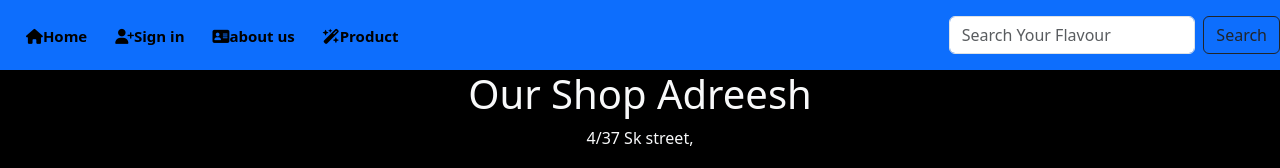
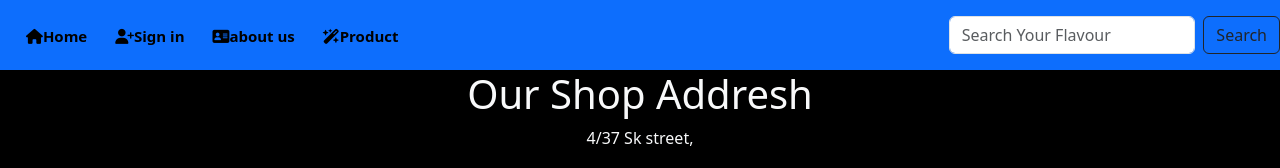
Before and after one commit to Surya-prakash-a11y/suryaice, a plain HTML site: page contact.html in a window 1280 px wide. Shown: the top 168 px of the page. Drawn offline with nearby package versions, Linux system fonts and the light colour scheme.

Commit message:
Update contact.html

```diff
--- a/contact.html
+++ b/contact.html
@@ -111,7 +111,7 @@ margin-top: 130px;
 
 
 
-    <h1 class="text-center fs-1 text-light">Our Shop Adreesh</h1>
+    <h1 class="text-center fs-1 text-light">Our Shop Addresh</h1>
 
 <p class="text-center text-light">4/37 Sk street,</p>
 <p class="text-center text-light">banggork</p>
```
